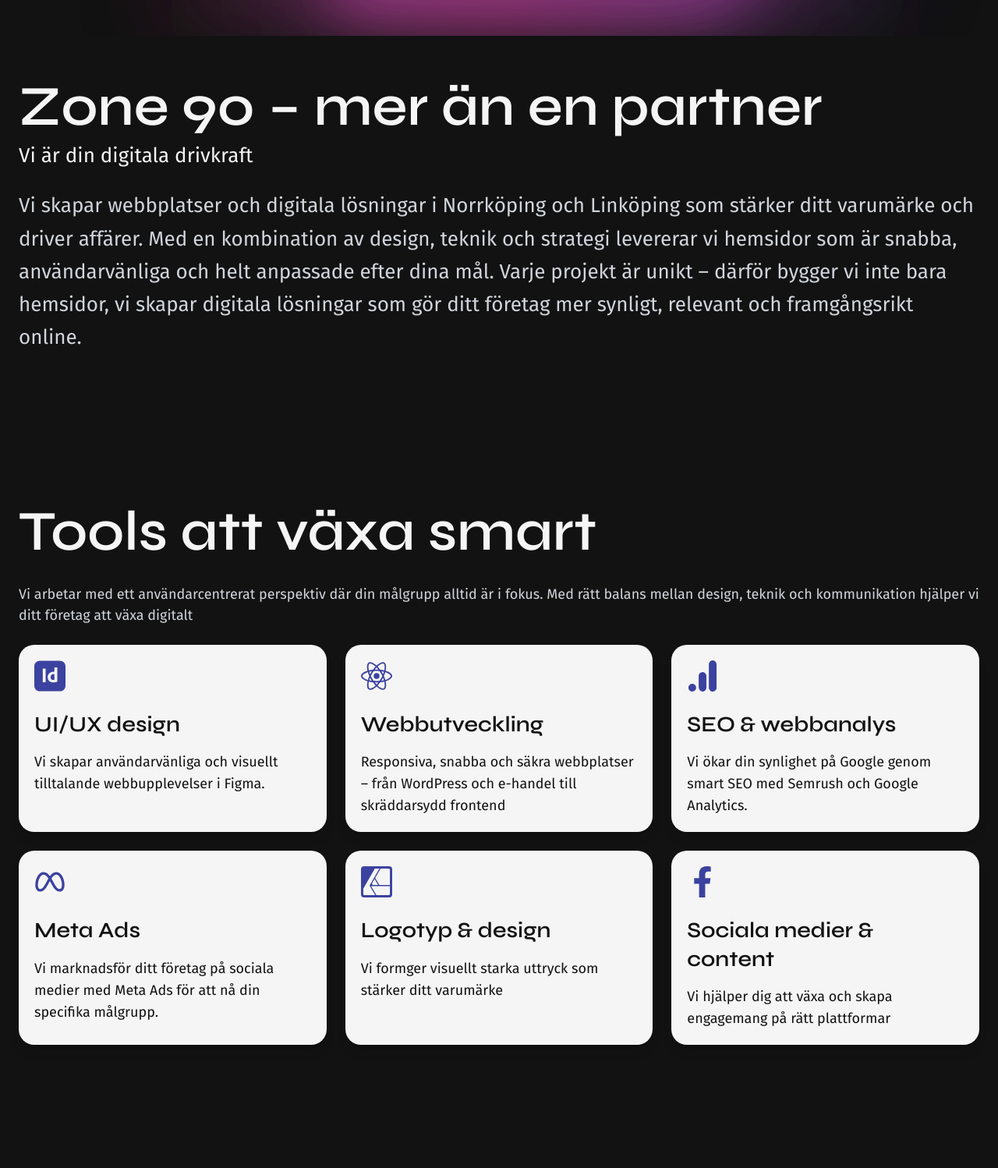
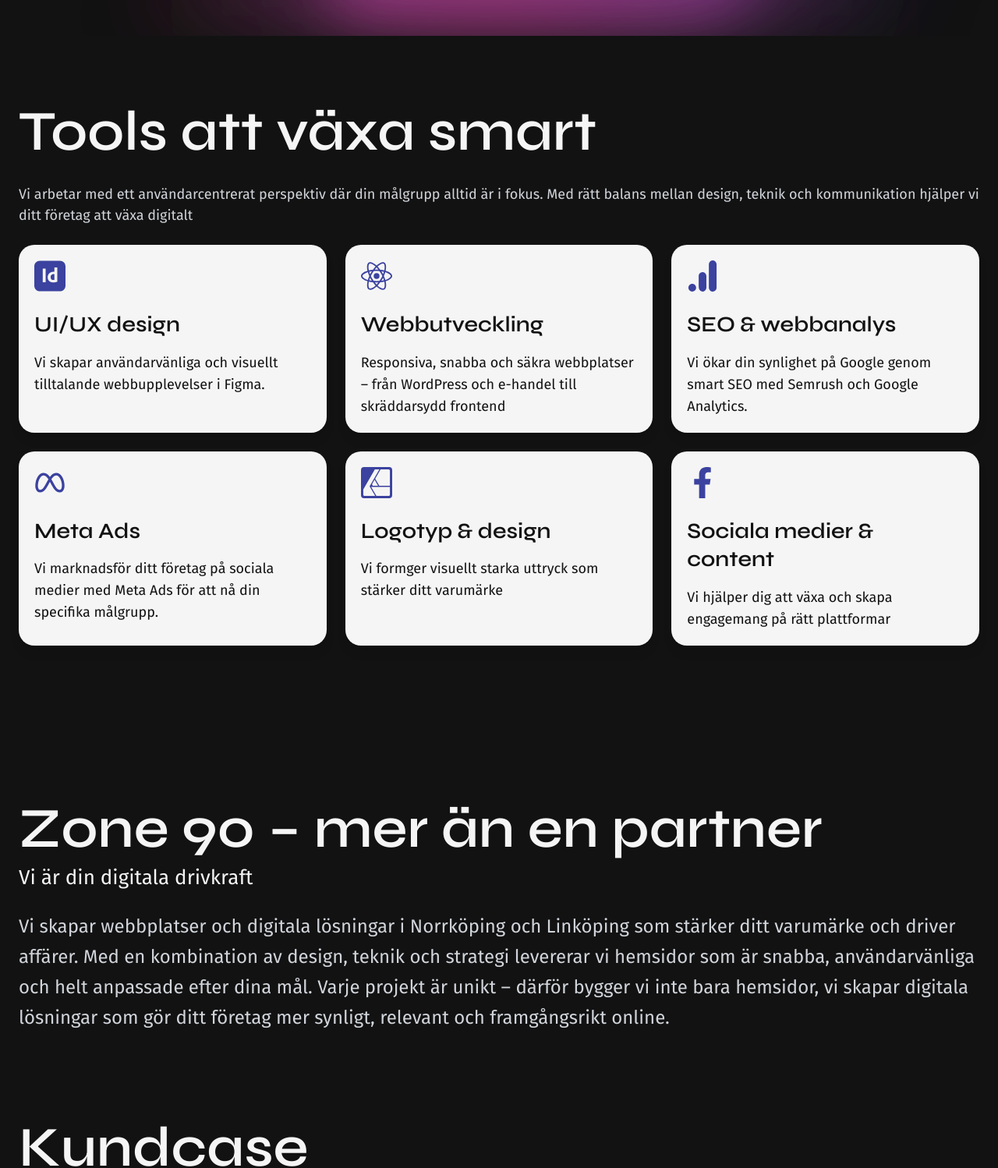
Before and after one commit to Marahkny/Marahs-portofolio, a Next.js app: page / in a window 1280 px wide. Shown: the part 754-2252 px from the top of the page at 78% size. Built offline with nearby package versions, Linux system fonts and the light colour scheme.

Commit message:
update the hero

```diff
--- a/src/app/Home/ZoneSec.js
+++ b/src/app/Home/ZoneSec.js
@@ -14,7 +14,7 @@ Zone 90 – mer än en partner
 </h2>
 
 
-    <p className="text-[18px] sm:text-[18px] text-left md:text-[24px] lg:text-[26px] pt-6 leading-relaxed">
+    <p className="text-[18px] sm:text-[18px] text-left md:text-[22px] lg:text-[24px] pt-6 leading-relaxed">
 Vi skapar webbplatser och digitala lösningar i Norrköping och Linköping som stärker ditt varumärke och driver affärer. Med en kombination av design, teknik och strategi levererar vi hemsidor som är snabba, användarvänliga och helt anpassade efter dina mål. Varje projekt är unikt – därför bygger vi inte bara hemsidor, vi skapar digitala lösningar som gör ditt företag mer synligt, relevant och framgångsrikt online.  </p>
   </div>
 
--- a/src/app/Home/home.js
+++ b/src/app/Home/home.js
@@ -41,7 +41,7 @@ export default function Home() {
         />
       </noscript>
       {/* Hero sektion */}
-<header className="relative w-full min-h-screen flex items-center justify-center overflow-hidden  mx-auto">
+<header className="relative w-full min-h-screen flex  items-center justify-center overflow-hidden  mx-auto">
 
         {/* Bakgrund */}
         <div className="absolute inset-0">
@@ -49,7 +49,7 @@ export default function Home() {
         </div>
 
         {/* Innehåll */}
-        <div className="relative z-10 text-center py-20 max-w-5xl">
+        <div className="relative z-10 text-center items-center mt-20 py-20 max-w-5xl px-6">
 
           <h1 className="mb-3 pt-8 text-[36px] sm:text-[36px] md:text-[60px] lg:text-[80px] xl:text-[100px] font-[700] ">
         Din digitala kreativa webbyrå </h1>
@@ -113,8 +113,10 @@ Få fler kunder, öka din försäljning och väx tryggt online med oss.      </p
 
       {/* Sektioner */}
 
+
+      <ServicesHem />
       <ZoneSec />
-      <ServicesHem />
+
       <Projects />
       <Section />
       <Zone90Section />
```
